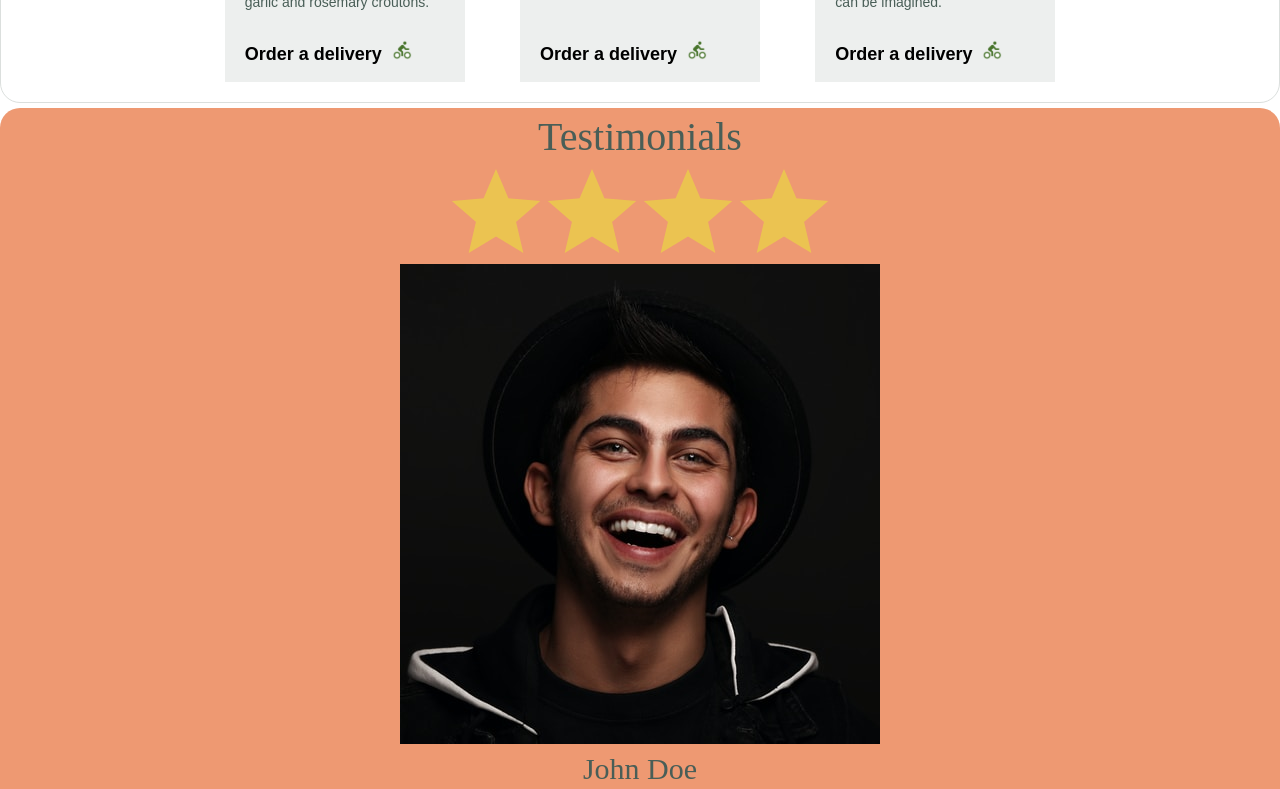
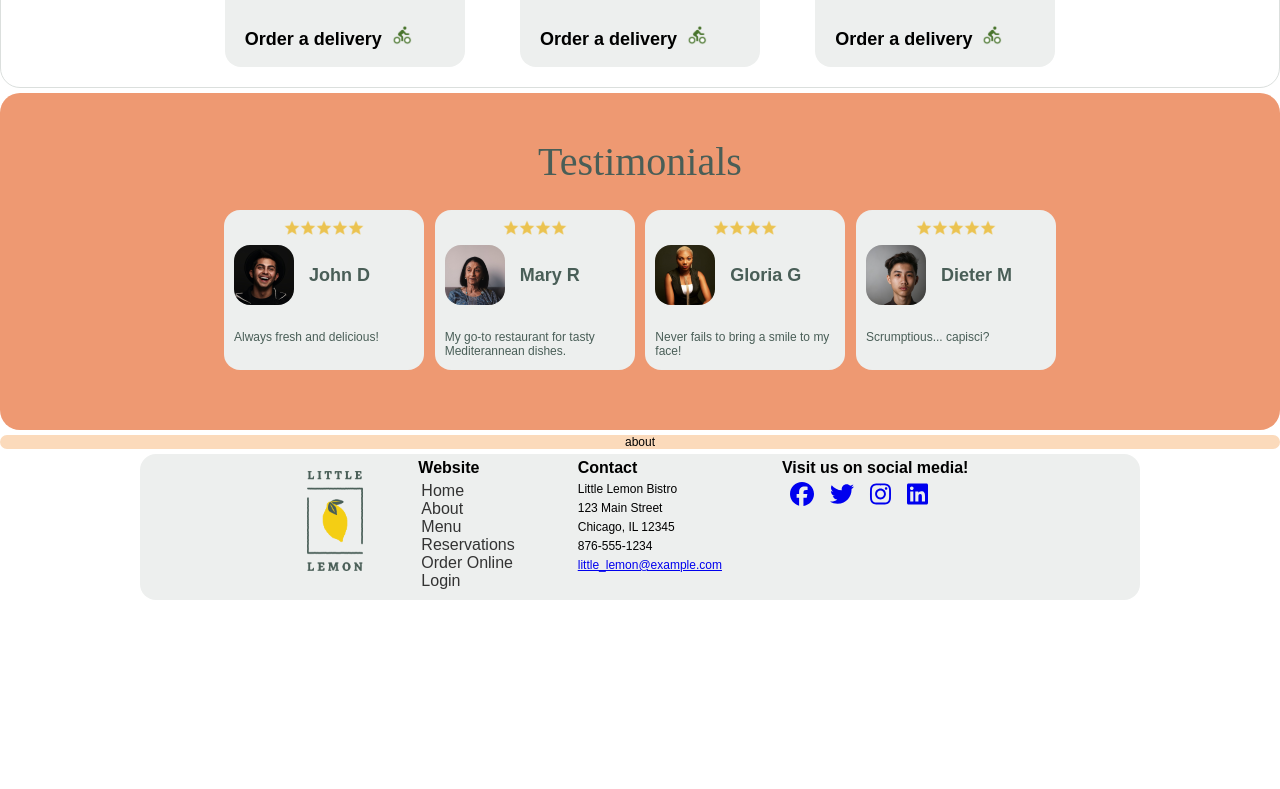
Before and after one commit to rdesantis/react-demo, a React (Create React App) app: page / in a window 1280 px wide. Shown: the part 660-1449 px from the top of the page. After the commit the page ends 1260 px from the top, so only its background shows below. Built offline with nearby package versions, Linux system fonts and the light colour scheme.

Commit message:
Implemented testimonials

```diff
--- a/src/components/home-page/TestimonialCard.js
+++ b/src/components/home-page/TestimonialCard.js
@@ -3,7 +3,7 @@ const TestimonialCard = (props) => {
     const stars = (rating) => {
         return (
             <div className='stars'>
-                { Array(rating).fill(null).map(i => <img key={i} src='star.png' alt='star' />) }
+                { [...Array(rating).keys()].map(key => <img key={key} src='Little star.png' alt='star' />) }
             </div>
         );
     }
@@ -12,8 +12,10 @@ const TestimonialCard = (props) => {
     return (
         <div className='testimonial-card'>
             { stars(card.rating) }
-            <img className='testimonial-image' src={card.image} alt={card.name} />
-            <h2 className='testimonial-name'>{card.name}</h2>
+            <div className='testimonial-image'>
+                <img src={card.image} alt={card.name} />
+            </div>
+            <h6 className='testimonial-name'>{card.name}</h6>
             <p className='testimonial-review'>{card.review}</p>
         </div>
     );
--- a/src/components/home-page/Testimonials.js
+++ b/src/components/home-page/Testimonials.js
@@ -3,10 +3,28 @@ import TestimonialCard from "./TestimonialCard";
 
 const cards = [
     {
+        rating: 5,
+        image: 'people/young guy.png',
+        name: 'John D',
+        review: 'Always fresh and delicious!'
+    },
+    {
         rating: 4,
-        image: 'people/young guy.png',
-        name: 'John Doe',
-        review: 'Good stuff'
+        image: 'people/older woman.png',
+        name: 'Mary R',
+        review: 'My go-to restaurant for tasty Mediterannean dishes.'
+    },
+    {
+        rating: 4,
+        image: 'people/young woman.png',
+        name: 'Gloria G',
+        review: 'Never fails to bring a smile to my face!'
+    },
+    {
+        rating: 5,
+        image: 'people/other young guy.png',
+        name: 'Dieter M',
+        review: 'Scrumptious... capisci?'
     },
 ];
 
--- a/src/index.css
+++ b/src/index.css
@@ -290,7 +290,6 @@ footer .socials li {
 #highlights h1 {
   text-align: left;
   margin-top: 40px;
-  margin-bottom: 20px;
 }
 
 #highlight-cards {
@@ -300,6 +299,7 @@ footer .socials li {
 
 .highlight-card {
   width: 240px;
+  margin-bottom: 10px;
   display: grid;
   grid-template-areas: "highlight-image" "highlight-text"
 }
@@ -323,6 +323,7 @@ footer .socials li {
     "highlight-order highlight-order";
   text-align: left;
   background-color: var(--highlight-gray);
+  border-radius: 0 0 var(--border-radius) var(--border-radius);
 }
 
 .highlight-name {
@@ -362,4 +363,83 @@ footer .socials li {
     margin: auto;
     margin-bottom: 20px;
   }
+
+  .highlight-card {
+    margin-bottom: 0;
+  }
 }
+
+#testimonials {
+  padding-top: 40px;
+  padding-bottom: 40px;
+}
+
+#testimonials h1 {
+  padding-bottom: 20px;
+}
+
+#testimonial-cards {
+  display: block;
+  margin-bottom: 20px;
+}
+
+.testimonial-card {
+  width: 200px;
+  padding-top: 10px;
+  padding-bottom: 10px;
+  margin-bottom: 10px;
+  background-color: var(--highlight-gray);
+  border-radius: var(--border-radius);
+
+  display: grid;
+  grid-template-areas:
+    "testimonial-rating testimonial-rating"
+    "testimonial-image testimonial-name"
+    "testimonial-review testimonial-review";
+  grid-template-columns: 80px 120px;
+  grid-template-rows: 10px 90px 40px;
+}
+
+.testimonial-card .stars {
+  grid-area: testimonial-rating;
+  /* display: inline-block; */
+  vertical-align: bottom;
+  margin-bottom: 10px;
+}
+
+.testimonial-image {
+  grid-area: testimonial-image;
+  display: grid;
+  justify-items: center;
+  align-items: center;
+}
+
+.testimonial-image img {
+  width: 60px;
+  border-radius: var(--border-radius);
+}
+
+.testimonial-name {
+  grid-area: testimonial-name;
+  display: flex;
+  align-items: center;
+}
+
+.testimonial-review {
+  grid-area: testimonial-review;
+  text-align: left;
+  padding: 5px;
+}
+
+@media (min-width: 750px) {
+  #testimonial-cards {
+    display: flex;
+    justify-content: space-between;
+    margin: auto;
+    margin-bottom: 20px;
+  }
+
+  .testimonial-card {
+    margin-bottom: 0;
+  }
+}
```
Also changed, not shown: public/Little star.png (added).
